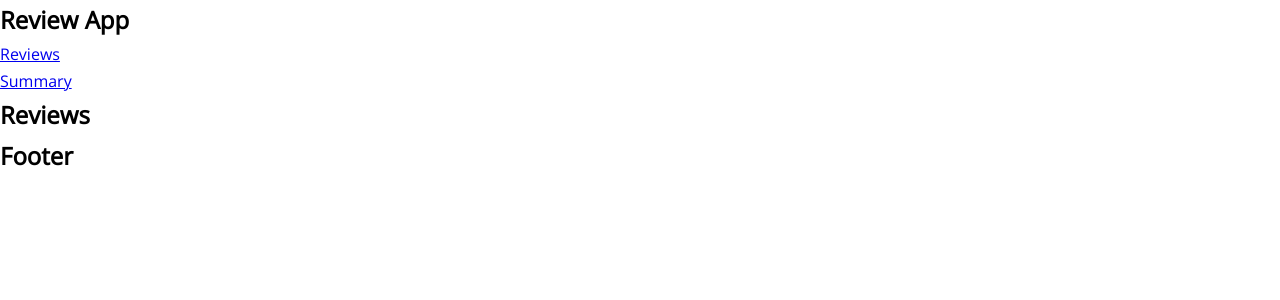
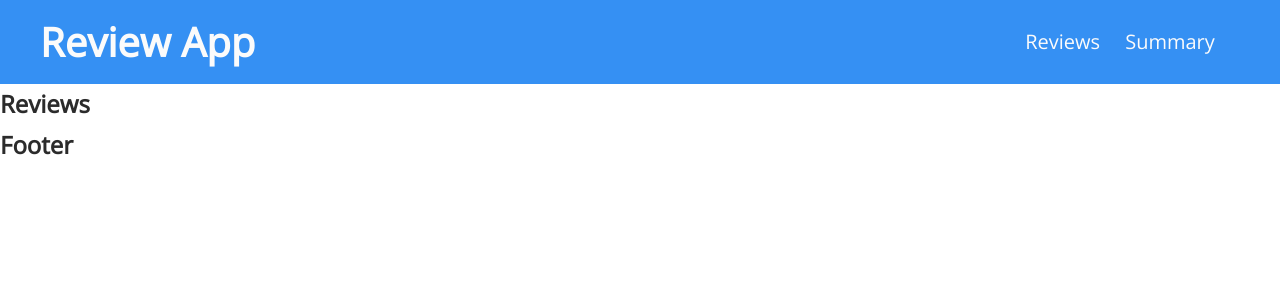
Before and after one commit to Jesrogers/review-app-frontend, a React (Create React App) app: page / in a window 1280 px wide. Shown: the top 300 px of the page. Built offline with nearby package versions, Linux system fonts and the light colour scheme.

Commit message:
basic header stylng

```diff
--- a/src/App.js
+++ b/src/App.js
@@ -10,7 +10,7 @@ function App() {
   return (
     <Router>
       <Header />
-
+      <main>
         <Switch>
           <Route exact path="/">
             <Reviews />
@@ -22,7 +22,7 @@ function App() {
             <Summary />
           </Route>
         </Switch>
-
+      </main>
       <Footer />
     </Router>
   );
--- a/src/components/Header/Header.js
+++ b/src/components/Header/Header.js
@@ -1,19 +1,26 @@
 import React from 'react';
 import { Link } from 'react-router-dom';
+import styles from './Header.module.scss';
 
 const Header = () => {
   return (
-    <nav>
+    <header className={styles.header}>
       <h1>Review App</h1>
-      <ul>
-        <li>
-          <Link to="/">Reviews</Link>
-        </li>
-        <li>
-          <Link to="/summary">Summary</Link>
-        </li>
-      </ul>
-    </nav>
+      <nav className={styles.nav}>
+        <ul className={styles.list}>
+          <li className={styles.item}>
+            <Link to="/" className={styles.link}>
+              Reviews
+            </Link>
+          </li>
+          <li className={styles.item}>
+            <Link to="/summary" className={styles.link}>
+              Summary
+            </Link>
+          </li>
+        </ul>
+      </nav>
+    </header>
   );
 };
 
--- a/src/components/Header/Header.module.scss
+++ b/src/components/Header/Header.module.scss
@@ -0,0 +1,26 @@
+.header {
+    display: flex;
+    justify-content: space-between;
+    align-items: center;
+    padding: 0.5rem 2.5rem;
+    background: #3590F3;
+}
+
+.nav {
+    width: 20%;
+
+    .list {
+        display: flex;
+        justify-content: space-evenly;
+        list-style-type: none;
+
+        .item {
+            font-size: 1.25rem;
+
+            .link {
+                color: #fbfbfb;
+                text-decoration: none;
+            }
+        }
+    }
+}
--- a/src/index.module.scss
+++ b/src/index.module.scss
@@ -7,6 +7,7 @@ body {
   font-family: 'Open Sans', sans-serif;
   font-weight: 400px;
   line-height: 1.7;
+  color: #2b2b2b;
 }
 
 *,
@@ -17,6 +18,11 @@ body {
   box-sizing: inherit;
 }
 
+h1 {
+  font-size: 2.5rem;
+  color: #fbfbfb;
+}
+
 img {
   max-width: 100%;
 }
```
Lines whose indentation alone changed are shown as unchanged.
